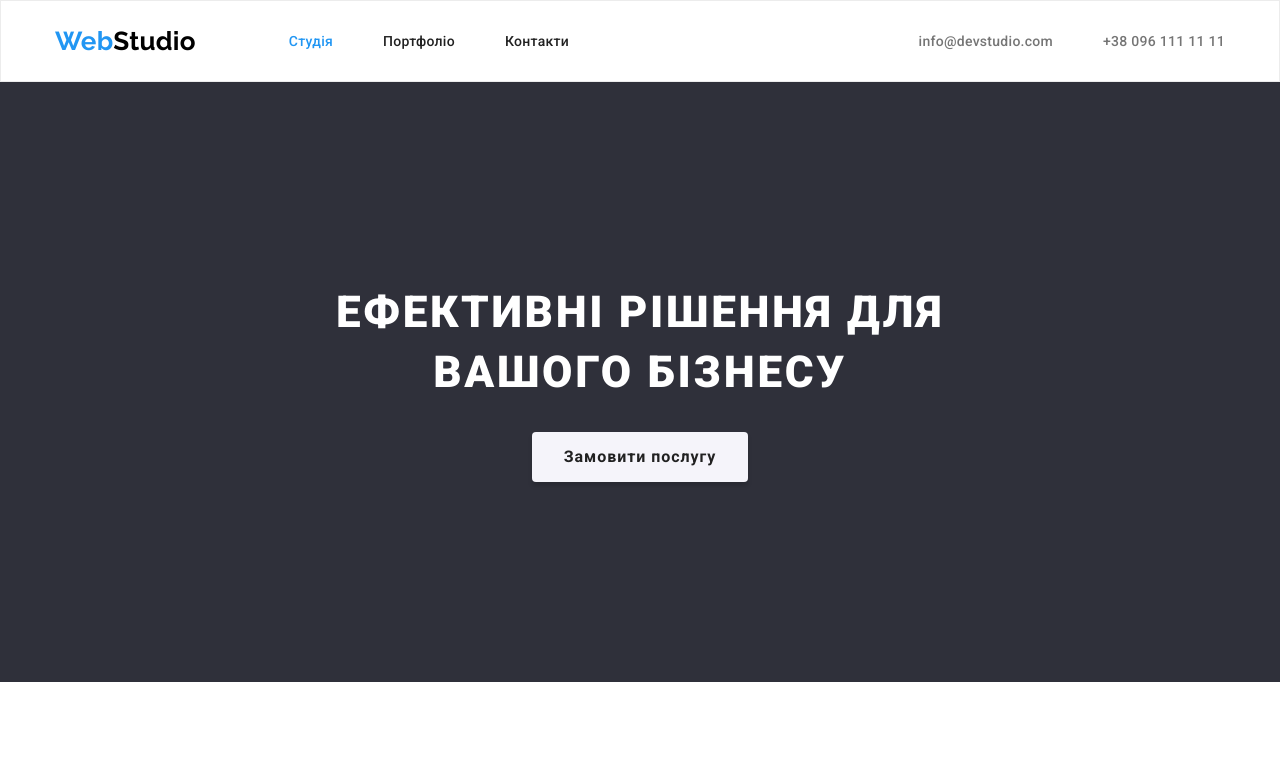
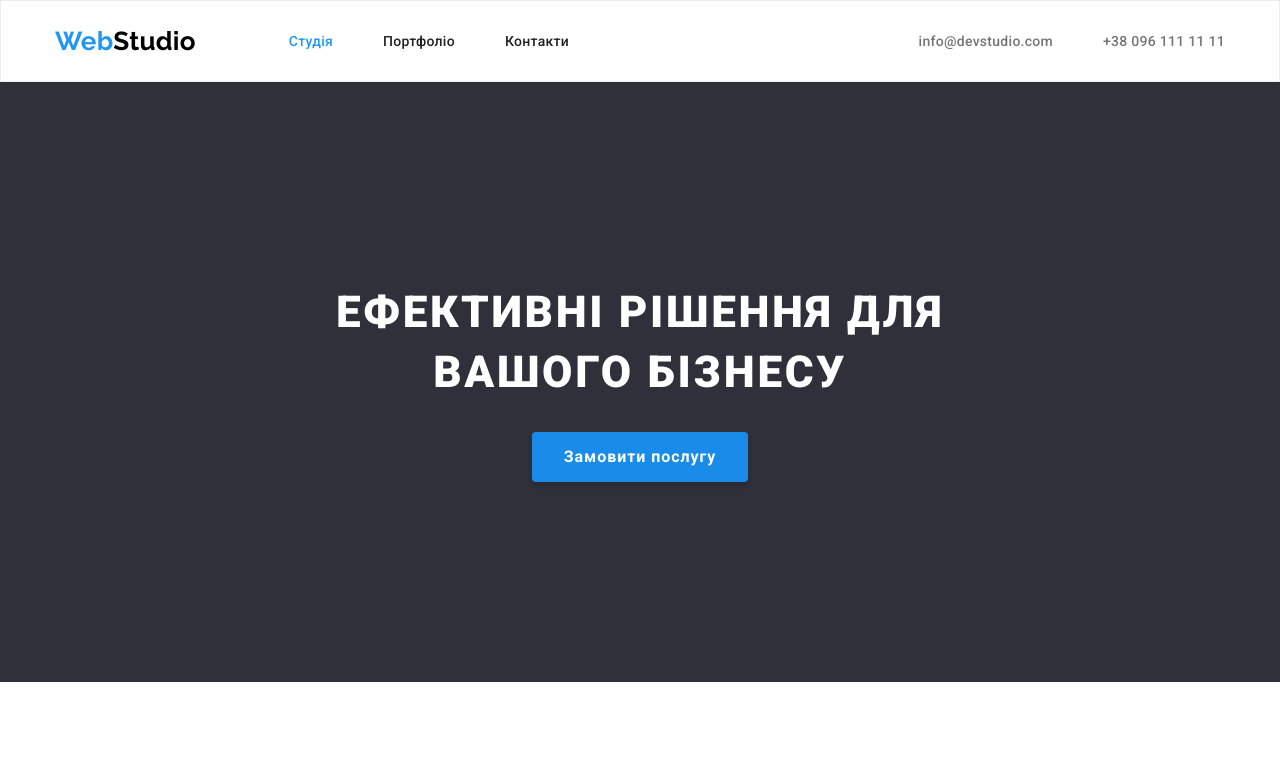
Before and after one commit to AMIHbKA/goit-markup-hw-03, a plain HTML site: page index.html in a window 1280 px wide. In both pictures the pointer is over the button "Замовити послугу". Shown: the top 772 px of the page. Drawn offline with nearby package versions, Linux system fonts and the light colour scheme.

Commit message:
Update styles.css

```diff
--- a/css/styles.css
+++ b/css/styles.css
@@ -177,8 +177,8 @@ body {
 
 .btn-studio:hover,
 .btn-studio:focus {
-  color: var(--black-color);
-  background-color: var(--bg-color-light);
+  background: #188ce8;
+  /* box-shadow: 0px 4px 4px rgba(0, 0, 0, 0.15); */
 }
 
 /* features section */
```
